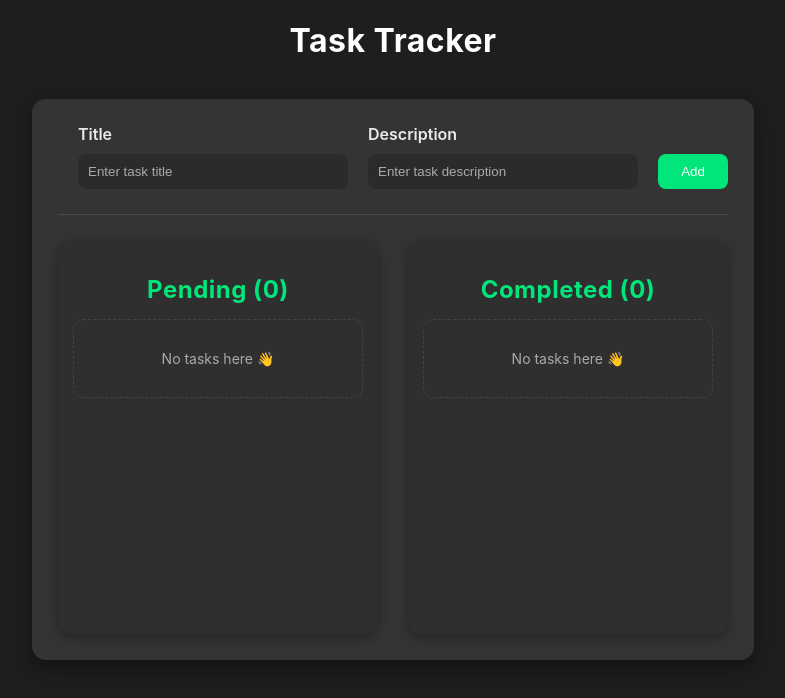
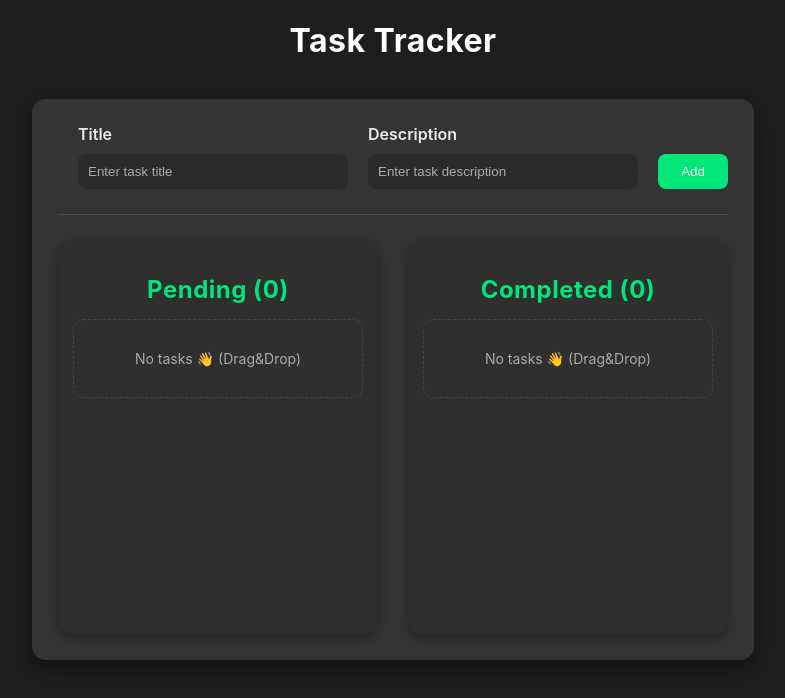
Before and after one commit to MadScientistt4/Task-Tracker, a React (Create React App) app: page / in a window 1280 px wide. Shown: the top 698 px of the page, without its empty margins (247-1032 px from the left). Built offline with nearby package versions, Linux system fonts and the light colour scheme; the HTML template or start-up script is replaced by a standard one.

Commit message:
Bugs fixs

```diff
--- a/src/components/Column.jsx
+++ b/src/components/Column.jsx
@@ -16,7 +16,7 @@ function Column({ title, droppableId, tasks, onDelete, onUpdate, onStatusChange}
           >
             {tasks.length === 0 && (
                 <div className="empty-state">
-                    No tasks here 👋
+                    No tasks 👋 (Drag&Drop)
                 </div>
             )}
 
```
